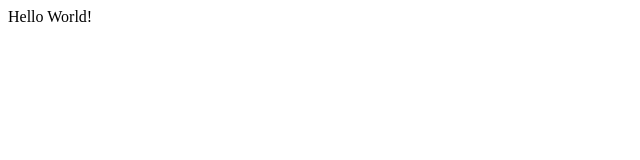
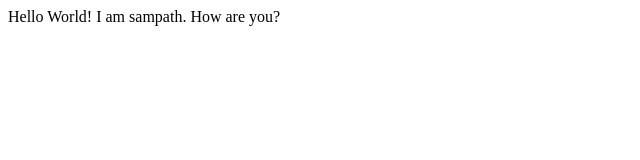
Before and after one commit to sampath32824/Myrepo, a plain HTML site: page index.html in a window 1280 px wide. Shown: the whole page, without its empty margins (0-640 px from the left). Drawn offline with Linux system fonts and the light colour scheme.

Commit message:
Added Neww Feature

```diff
--- a/index.html
+++ b/index.html
@@ -10,5 +10,10 @@
 <body>
     Hello World!
 </body>
+</head>
+
+<body>
+    I am sampath. How are you?
+</body>
 
 </html>
```
